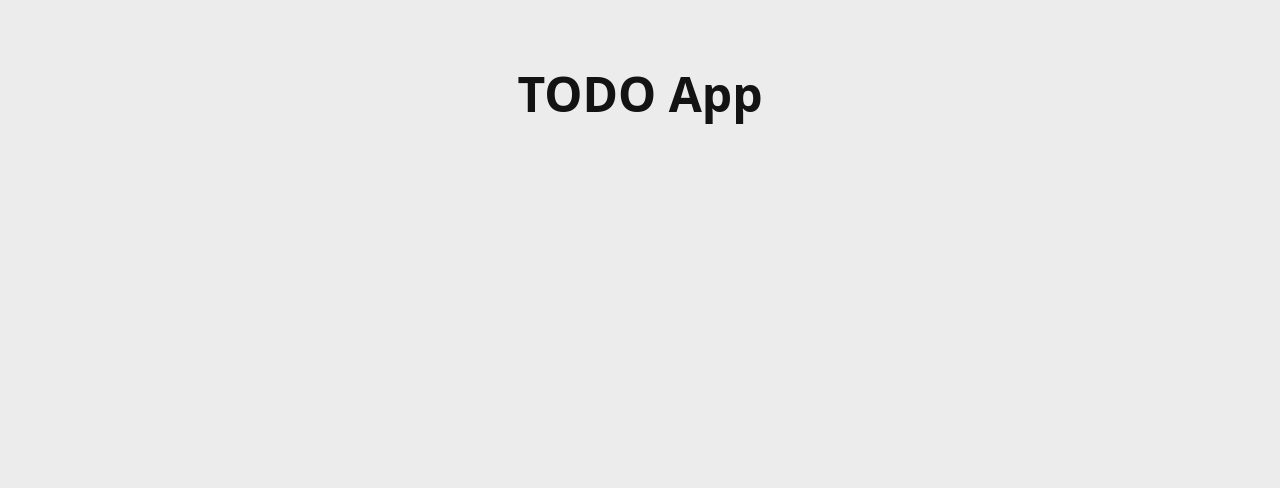
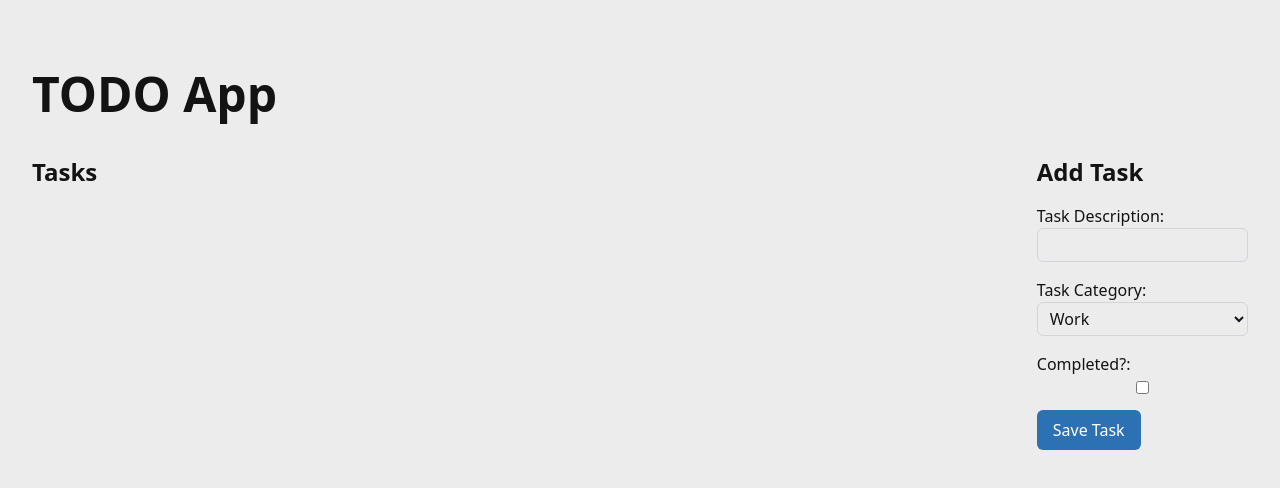
Before and after one commit to davidcraig/todo-app-challenge, a React (Vite) app: page / in a window 1280 px wide. Shown: the top 488 px of the page. Built offline with nearby package versions, Linux system fonts and the light colour scheme.

Commit message:
Create initial form

```diff
--- a/src/App.tsx
+++ b/src/App.tsx
@@ -1,11 +1,35 @@
 import "./index.css";
+import type { Task } from "./Types/Task";
+
+import AddTaskForm from "./components/AddTaskForm";
 
 export function App() {
+  function onAddTask(task: Task) {
+    console.log(task);
+  }
+
   return (
-    <div className="max-w-7xl mx-auto p-8 text-center relative z-10">
-      <div className="flex justify-center items-center gap-8 mb-8"></div>
+    <div className="max-w-7xl mx-auto p-8 relative z-10">
+      <div className="flex gap-8 mb-8"></div>
 
       <h1 className="text-5xl font-bold my-4 leading-tight">TODO App</h1>
+
+      <div
+        id="layout-container"
+        style={{
+          display: "grid",
+          gap: "2rem",
+          gridTemplateColumns: "80% 1fr",
+        }}
+      >
+        <main>
+          <h1>Tasks</h1>
+        </main>
+
+        <aside>
+          <AddTaskForm onAddTask={onAddTask}></AddTaskForm>
+        </aside>
+      </div>
     </div>
   );
 }
--- /dev/null
+++ b/src/components/AddTaskForm.tsx
@@ -0,0 +1,95 @@
+import { useState, useRef } from "react";
+import type { TaskFormProps } from "../Types/Task";
+
+export function AddTaskForm({ onAddTask }: TaskFormProps) {
+  const formRef = useRef<HTMLFormElement>(null);
+  const [newTask, setNewTask] = useState({
+    description: "",
+    category: "work",
+    completed: false,
+  });
+
+  const handleCompletedChange = (e: React.ChangeEvent<HTMLInputElement>) => {
+    setNewTask({ ...newTask, completed: e.target.checked });
+  };
+
+  const handleDescriptionChange = (e: React.ChangeEvent<HTMLInputElement>) => {
+    setNewTask({ ...newTask, description: e.target.value });
+  };
+
+  const handleCategoryChange = (e: React.ChangeEvent<HTMLSelectElement>) => {
+    setNewTask({ ...newTask, category: e.target.value });
+  };
+
+  const resetForm = () => {
+    setNewTask({
+      description: "",
+      category: "work",
+      completed: false,
+    });
+  };
+
+  const handleSubmit = (event: React.FormEvent<HTMLFormElement>) => {
+    event.preventDefault();
+
+    const form = formRef.current;
+    if (form === null) return;
+
+    if (form.checkValidity()) {
+      resetForm();
+      onAddTask(newTask);
+    } else {
+      form.reportValidity();
+    }
+  };
+
+  return (
+    <div className="">
+      <h1>Add Task</h1>
+
+      <form ref={formRef} onSubmit={handleSubmit}>
+        <label>
+          Task Description:
+          <input
+            type="text"
+            className="input"
+            minLength={3}
+            value={newTask.description}
+            onChange={handleDescriptionChange}
+          />
+        </label>
+
+        <label>
+          Task Category:
+          <select
+            id="category-select"
+            value={newTask.category}
+            onChange={handleCategoryChange}
+          >
+            <option value="work">Work</option>
+            <option value="personal">Personal</option>
+            <option value="finances">Finances</option>
+            <option value="household">Household</option>
+            <option value="other">Other</option>
+          </select>
+        </label>
+
+        <label>
+          Completed?:
+          <input
+            id="addTaskForm-completed"
+            type="checkbox"
+            checked={newTask.completed}
+            onChange={handleCompletedChange}
+          />
+        </label>
+
+        <button type="submit" className="save">
+          Save Task
+        </button>
+      </form>
+    </div>
+  );
+}
+
+export default AddTaskForm;
--- a/src/index.css
+++ b/src/index.css
@@ -3,6 +3,9 @@
 @layer base {
     :root {
         @apply text-[#131313] bg-[#ececec] font-sans;
+        --button-bg: #4299e1;
+        --button-hover: #3182ce;
+        --button-active-bg: #2c71b4;
     }
 
     body {
@@ -10,12 +13,32 @@
     }
 }
 
-body::before {
-    content: "";
-    position: fixed;
-    inset: 0;
-    z-index: -1;
-    opacity: 0.05;
-    background-size: 256px;
-    pointer-events: none;
+@layer components {
+    button {
+        @apply text-white px-4 py-2 rounded-md focus:outline-none focus:ring-2 focus:ring-offset-2;
+    }
+
+    button.save {
+        @apply focus:ring-[#4299e1];
+
+        background: var(--button-active-bg);
+        &:hover {
+            background: var(--button-hover);
+        }
+        &:active {
+            background: var(--button-active-bg);
+        }
+    }
+
+    input {
+        @apply border border-gray-300 w-full rounded-md px-2 py-1 mb-4;
+    }
+
+    select {
+        @apply border border-gray-300 w-full rounded-md px-2 py-1 mb-4;
+    }
+
+    h1 {
+        @apply text-2xl font-bold my-4;
+    }
 }
```
Also changed, not shown: src/Types/Task.d.ts (added, +10 -0 lines).
